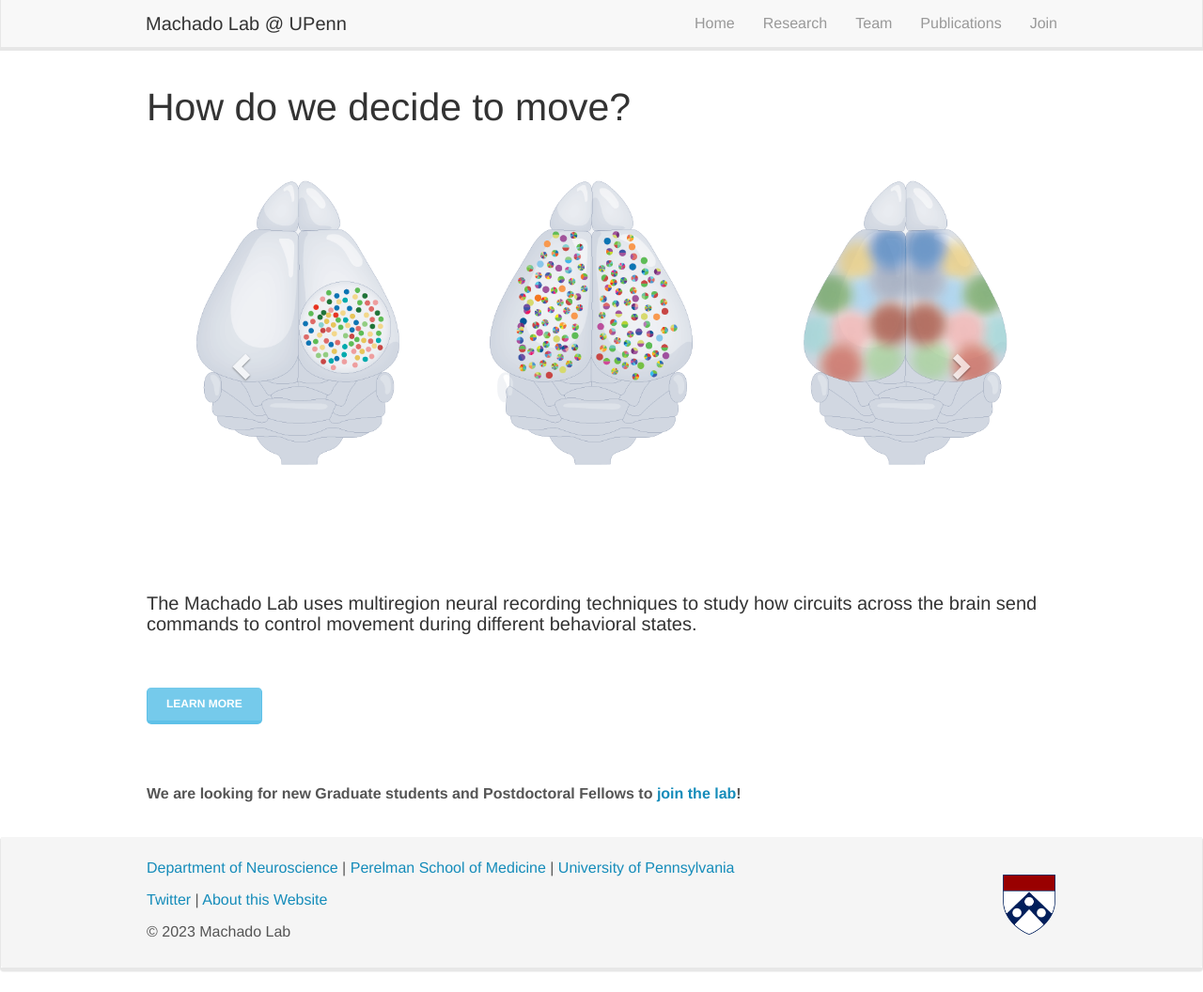
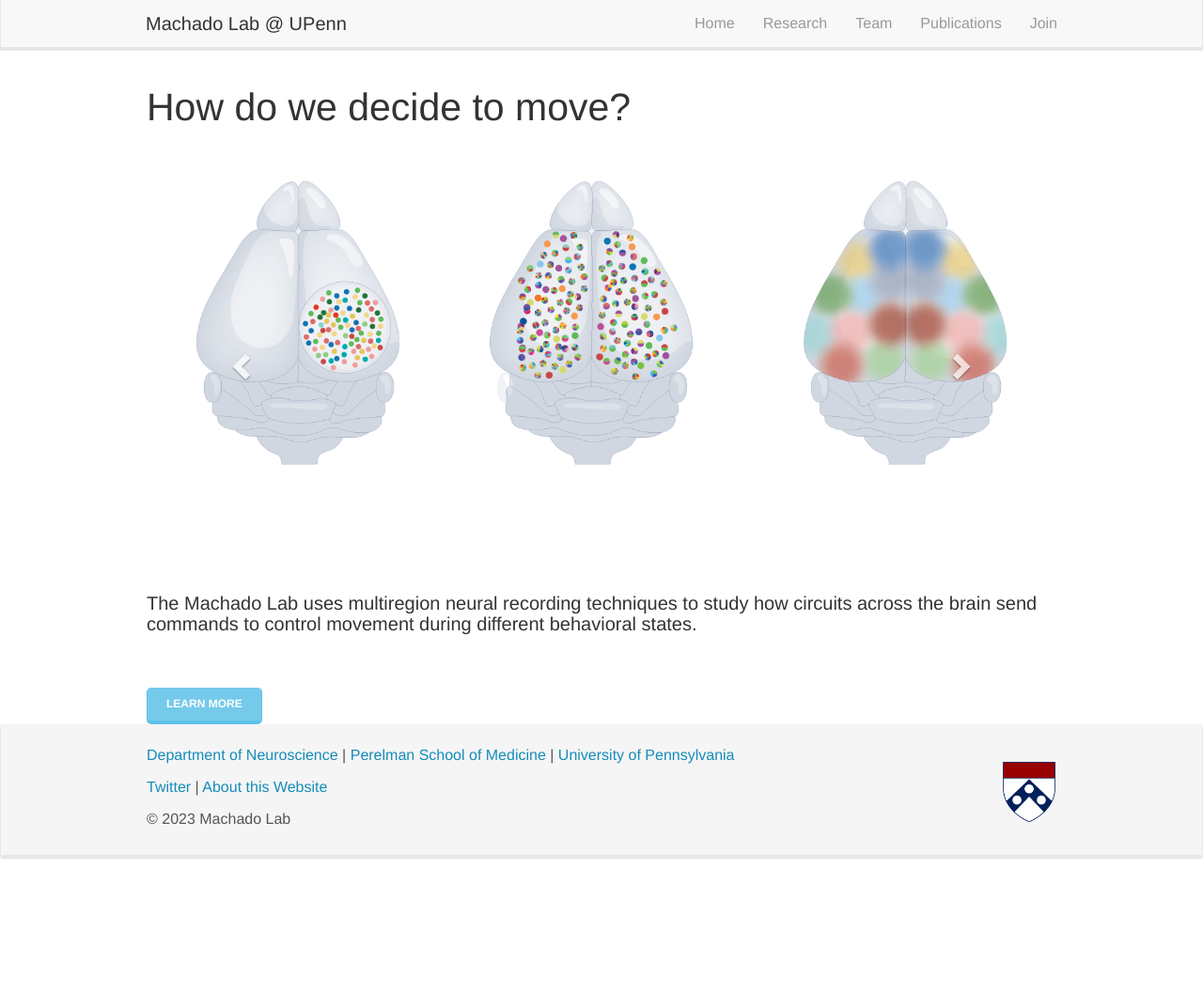
Before and after one commit to machado-lab-code/machado-lab-code, a Jekyll site: the page built from _pages/home.md, in a window 1280 px wide and 1056 px high. Shown: the whole window at 94% size. Built offline with Jekyll 4.4.1, drawn with Linux system fonts in a browser that asks for light colours; nearby versions of some CDN libraries.

Commit message:
Update home.md

```diff
--- a/_pages/home.md
+++ b/_pages/home.md
@@ -36,7 +36,3 @@ permalink: /
 
 <br/><br/>
 <a href="{{ site.url }}{{ site.baseurl }}/research" role="button" class="btn btn-info btn-lg learn-more-btn">Learn More</a>
-
-<br/><br/><br/><br/>
- **We are looking for new Graduate students and Postdoctoral Fellows to [join the lab]({{ site.url }}{{ site.baseurl }}/join)!**
-<br/><br/>
```
